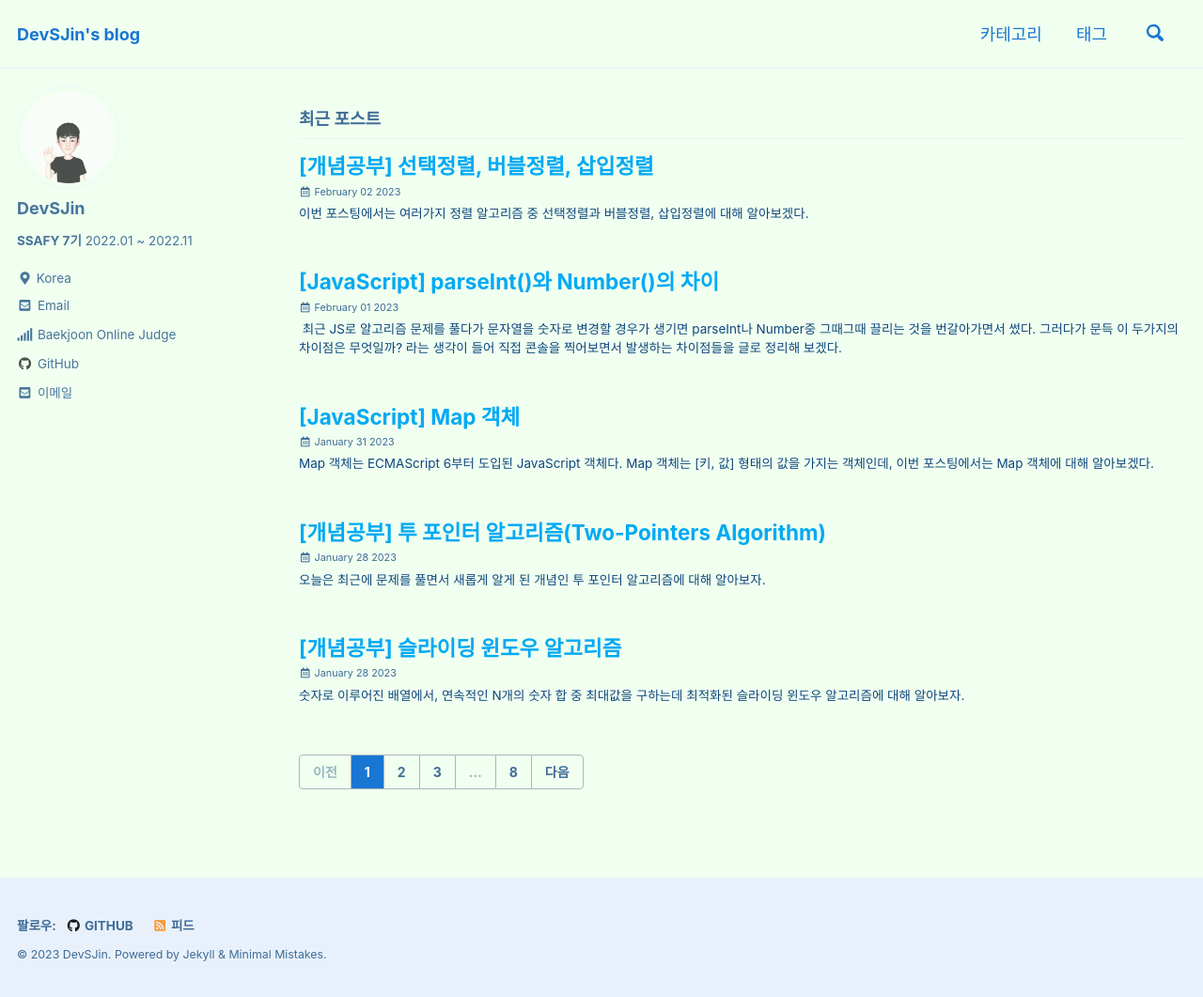
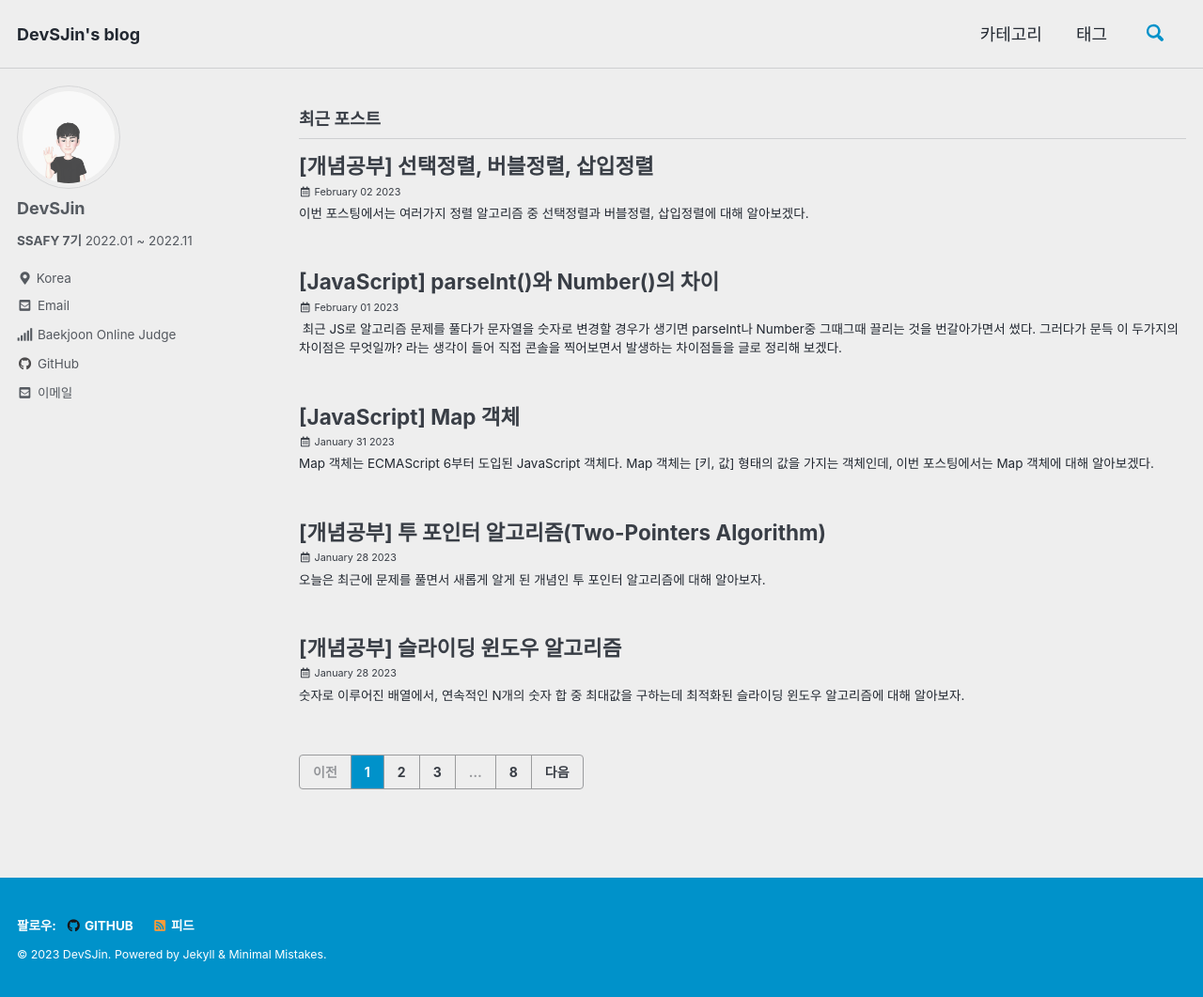
Before and after one commit to DevSJin/DevSJin.github.io, a Jekyll site: the page built from index.html, in a window 1280 px wide and 1061 px high. Shown: the whole window at 94% size. Built offline with Jekyll 4.4.1, drawn with Linux system fonts in a browser that asks for light colours; cached includes are drawn as plain includes; the list of posts is cut into pages by our own code.

Commit message:
Update _config.yml

```diff
--- a/_config.yml
+++ b/_config.yml
@@ -12,7 +12,7 @@
 
 # theme                  : "minimal-mistakes-jekyll"
 remote_theme: "mmistakes/minimal-mistakes@4.19.3"
-minimal_mistakes_skin    : "aqua" #"contrast" "air", "aqua", "dark", "dirt", "neon", "mint", "plum", "sunrise"
+minimal_mistakes_skin    : "air" #"contrast" "air", "aqua", "dark", "dirt", "neon", "mint", "plum", "sunrise"
 
 # Site Settings
 locale                   : "ko-KR"
```
